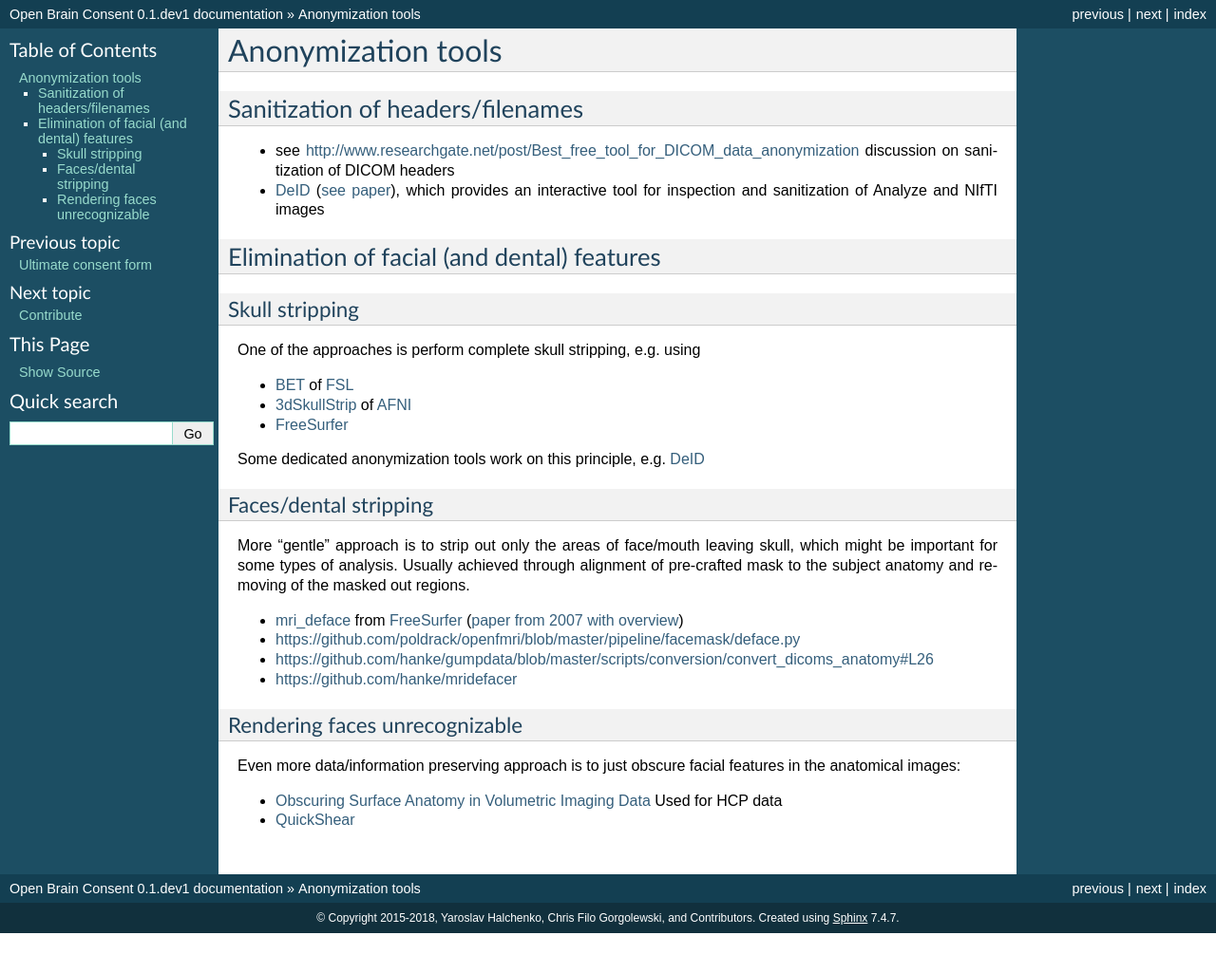
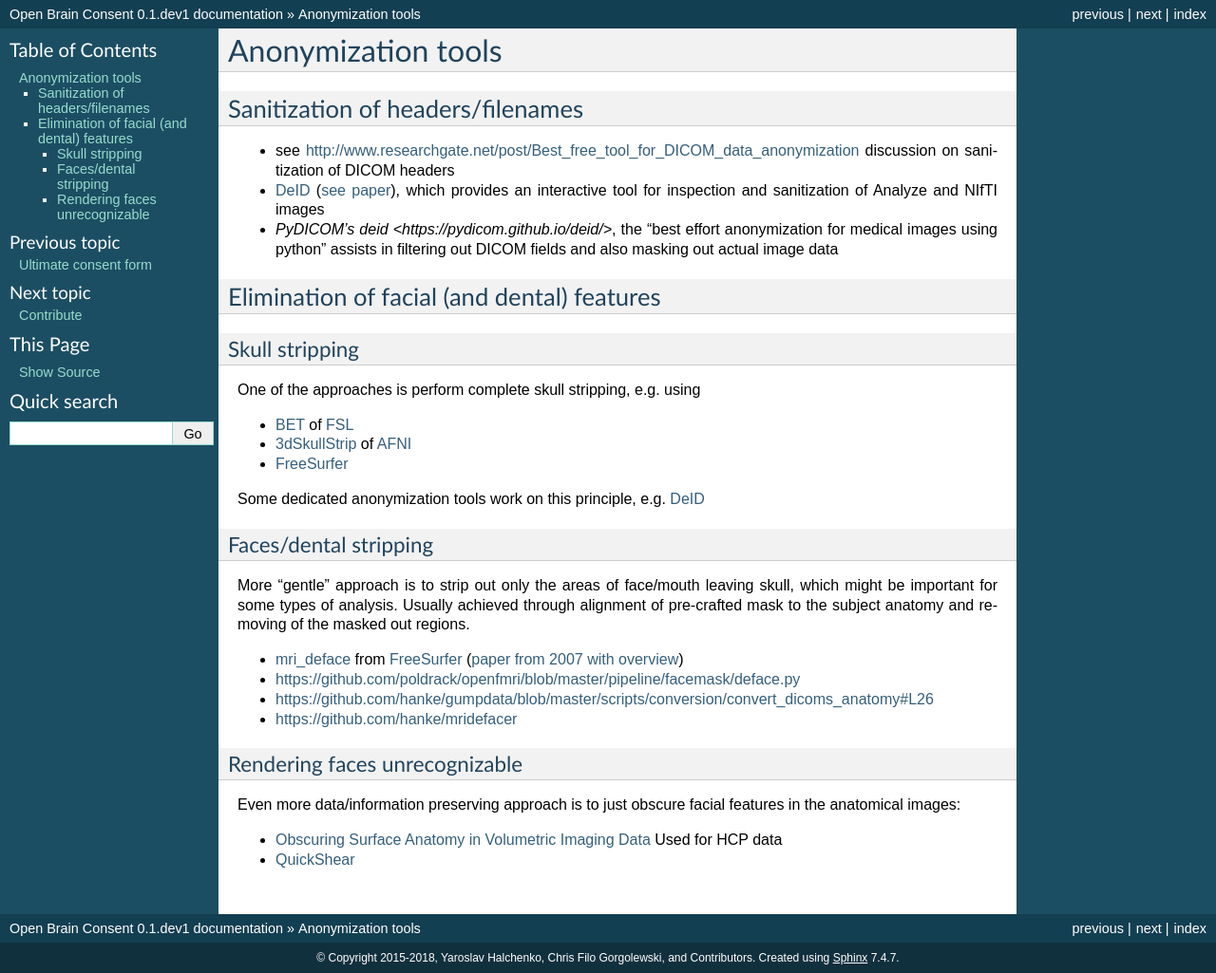
Before and after one commit to con/open-brain-consent, a Sphinx documentation site: the page built from docs/source/anon_tools.rst, in a window 1280 px wide. Shown: the whole page at 95% size. Built offline with Sphinx 7.4.7, drawn with Linux system fonts in a browser that asks for light colours; before the commit the page ends 983 px from its top, so only the background shows below that.

Commit message:
Added PyDICOM's deid tool

```diff
--- a/docs/source/anon_tools.rst
+++ b/docs/source/anon_tools.rst
@@ -13,6 +13,9 @@ Sanitization of headers/filenames
   <http://journal.frontiersin.org/article/10.3389/fnins.2015.00325/full>`_),
   which provides an interactive tool for inspection and sanitization
   of Analyze and NIfTI images
+- `PyDICOM's deid <https://pydicom.github.io/deid/>`, the "best effort
+  anonymization for medical images using python" assists in filtering out
+  DICOM fields and also masking out actual image data
 
 
 Elimination of facial (and dental) features
```
